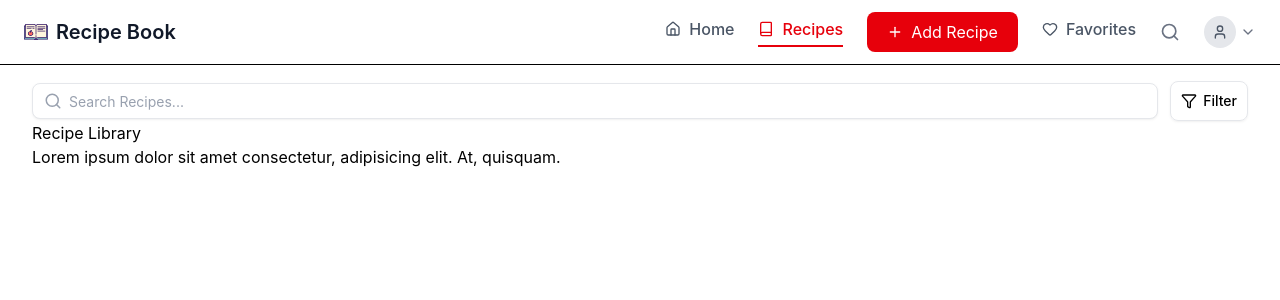
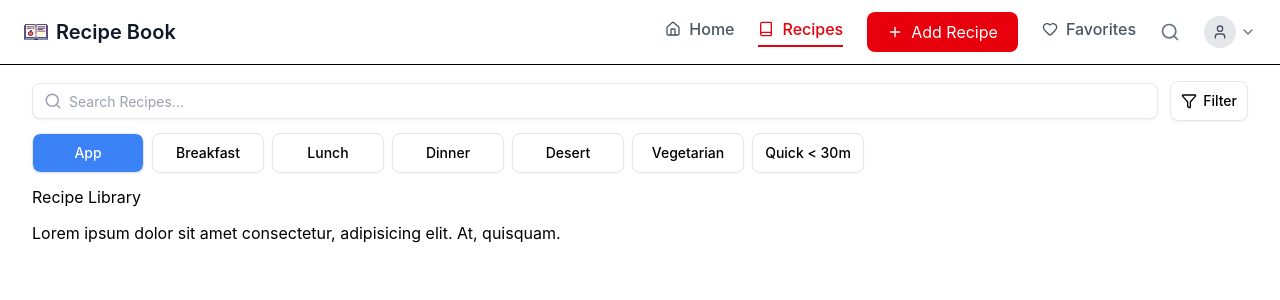
Before and after one commit to SrunTechsean/Interactive-Recipe-Book, a React (Vite) app: page /recipes in a window 1280 px wide. Shown: the top 300 px of the page. Built offline with nearby package versions, Linux system fonts and the light colour scheme.

Commit message:
feat(RecipeLibrary); call category chips

```diff
--- a/src/pages/RecipeLibrary.jsx
+++ b/src/pages/RecipeLibrary.jsx
@@ -1,8 +1,11 @@
+import CategoryChips from "../components/CategoryChips";
 import SearchBar from "../components/SearchBar";
+
 export default function RecipeLibrary() {
   return (
-    <section>
+    <section className="grid gap-3">
       <SearchBar />
+      <CategoryChips />
       <h1>Recipe Library</h1>
       <p>
         Lorem ipsum dolor sit amet consectetur, adipisicing elit. At, quisquam.
```
